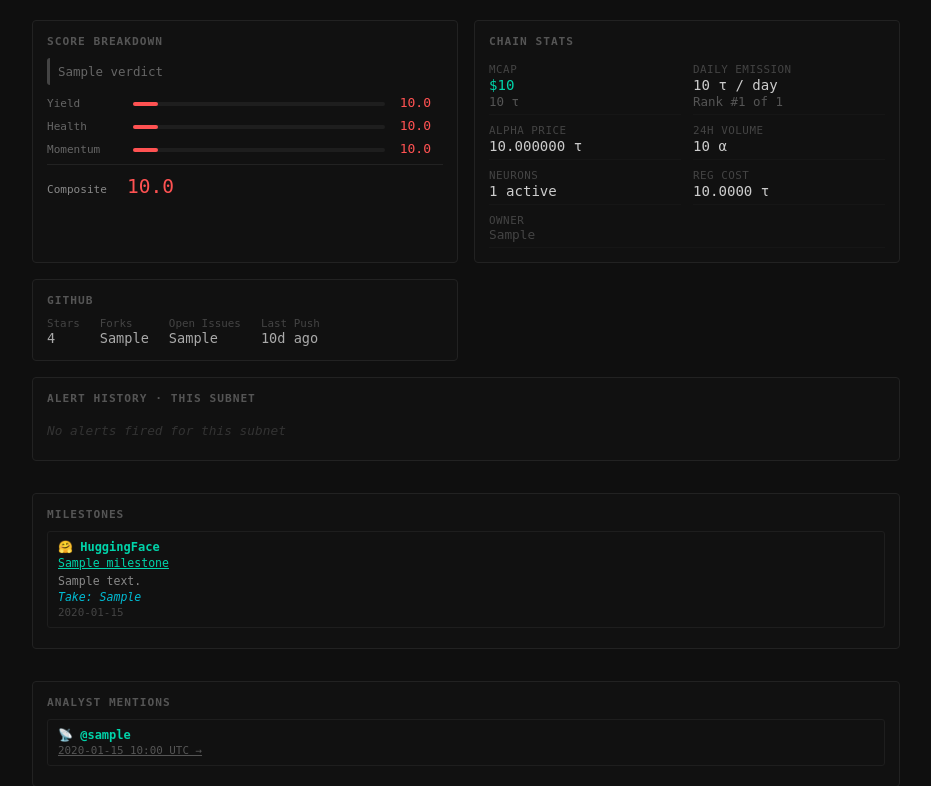
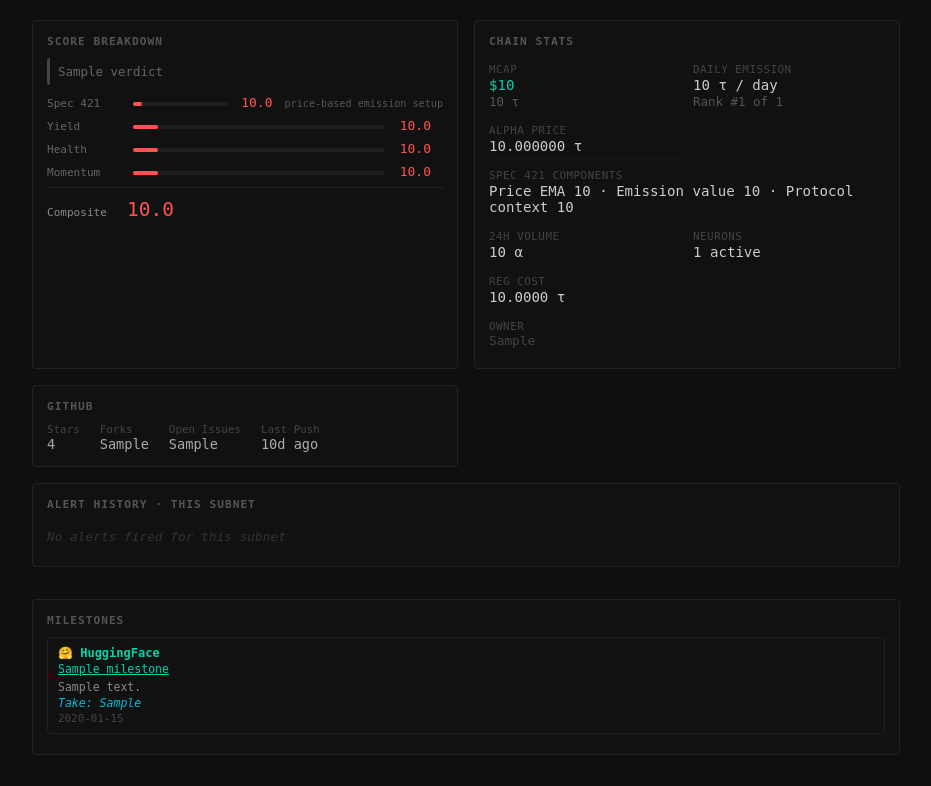
Before and after one commit to Jeremya/bittensor-subnet-watcher, a FastAPI app: template web/templates/subnet.html in a window 1280 px wide. Shown: the part 40-826 px from the top of the page, without its empty margins (174-1105 px from the left). Run offline with FastAPI, Linux system fonts and the light colour scheme; the template is opened without the code that fills it: most values are stand-ins (such as "Sample title", 1, 10 or a date in 2020); parts of the project's set-up code (start-up, migrations or seed data) failed here and were passed over.

Commit message:
feat: show spec 421 score context

```diff
--- a/web/routes.py
+++ b/web/routes.py
@@ -400,6 +400,7 @@ def create_app(db: aiosqlite.Connection) -> FastAPI:
                 pos["allocation_pct"] = aggregate["allocation_pct"] * 100
                 snap = snapshots_by_netuid.get(pos["netuid"])
                 pos["score"] = snap.get("composite_score") if snap else None
+                pos["spec421_score"] = snap.get("spec421_score") if snap else None
                 pos["recommendation"] = recs["table_actions"].get(
                     pos["netuid"],
                     {
--- a/web/templates/index.html
+++ b/web/templates/index.html
@@ -135,6 +135,7 @@
       <thead>
         <tr>
           <th>#</th><th>Subnet</th><th>Score</th>
+          <th>Spec 421</th>
           <th>Em. Rank</th><th>MC. Rank</th>
           <th>MCap</th><th>Emit/day</th><th>Trend</th>
         </tr>
@@ -145,6 +146,10 @@
         {% set cls = "score-high" if score and score >= 70
                      else ("score-med" if score and score >= 40
                      else ("score-low" if score else "score-null")) %}
+        {% set s421 = row.spec421_score %}
+        {% set s421_cls = "score-high" if s421 is not none and s421 >= 70
+                          else ("score-med" if s421 is not none and s421 >= 40
+                          else ("score-low" if s421 is not none else "score-null")) %}
         {% set trend_cls = "trend-up" if row.trend == "▲"
                            else ("trend-down" if row.trend == "▼" else "trend-flat") %}
         <tr class="clickable" data-category="{{ row.category or '' }}" onclick="location.href='/subnet/{{ row.netuid }}'">
@@ -161,6 +166,7 @@
             </span>
           </td>
           <td class="{{ cls }}">{{ "%.1f"|format(score) if score else "—" }}</td>
+          <td class="{{ s421_cls }}">{{ "%.1f"|format(s421) if s421 is not none else "—" }}</td>
           <td>{{ ("#" ~ row.emission_rank) if row.emission_rank else "—" }}</td>
           <td>{{ ("#" ~ row.mcap_rank) if row.mcap_rank else "—" }}</td>
           <td>{{ fmt_usd(row.alpha_mcap_usd) }}</td>
--- a/web/templates/portfolio.html
+++ b/web/templates/portfolio.html
@@ -158,6 +158,7 @@
           <th>Subnet</th>
           <th>Alloc</th>
           <th>Score</th>
+          <th>Spec 421</th>
           <th>TAO Value</th>
           <th>USD Value</th>
           <th>P&amp;L</th>
@@ -173,6 +174,7 @@
           </td>
           <td>{{ "%.1f"|format(pos.allocation_pct) }}%</td>
           <td>{{ "%.1f"|format(pos.score) if pos.score is not none else "—" }}</td>
+          <td>{{ "%.1f"|format(pos.spec421_score) if pos.spec421_score is not none else "—" }}</td>
           <td>{{ fmt_tao(pos.tao_value) }}</td>
           <td>{{ fmt_usd(pos.usd_value) }}</td>
           <td>{{ fmt_pnl(pos.pnl_tao, pos.pnl_pct) }}</td>
@@ -186,6 +188,7 @@
         {% endfor %}
         <tr class="total-row">
           <td>Total</td>
+          <td>—</td>
           <td>—</td>
           <td>—</td>
           <td>{{ fmt_tao(wallet.total_tao) }}</td>
--- a/web/templates/subnet.html
+++ b/web/templates/subnet.html
@@ -98,6 +98,23 @@
                     else "monitor") %}
       <div class="verdict {{ vcls }}">{{ verdict }}</div>
       {% endif %}
+
+      {# Spec 421 score row #}
+      {% set s421 = snap.spec421_score %}
+      {% set s421_cls = score_cls(s421) %}
+      <div class="score-row">
+        <span class="score-label">Spec 421</span>
+        {% if s421 is not none %}
+        <div class="score-bar-wrap">
+          <div class="score-bar {{ s421_cls }}" style="width:{{ [(s421 or 0)|int, 100]|min }}%; background:{% if s421 >= 70 %}#00c853{% elif s421 >= 40 %}#ffd600{% else %}#ff5252{% endif %}"></div>
+        </div>
+        <span class="score-val {{ s421_cls }}">{{ "%.1f"|format(s421) }}</span>
+        {% else %}
+        <div class="score-bar-wrap"></div>
+        <span class="score-val" style="color:#555">—</span>
+        {% endif %}
+        <span class="score-why">price-based emission setup</span>
+      </div>
 
       {# Yield score row #}
       {% set y = snap.yield_score %}
@@ -201,6 +218,15 @@
           {% else %}
           <span class="stat-value" style="color:#555">—</span>
           {% endif %}
+        </div>
+
+        <div class="stat full-width">
+          <span class="stat-label">Spec 421 Components</span>
+          <span class="stat-value">
+            Price EMA {{ "%.0f"|format(snap.price_ema_score) if snap.price_ema_score is not none else "—" }}
+            · Emission value {{ "%.0f"|format(snap.emission_value_score) if snap.emission_value_score is not none else "—" }}
+            · Protocol context {{ "%.0f"|format(snap.protocol_context_score) if snap.protocol_context_score is not none else "—" }}
+          </span>
         </div>
 
         <div class="stat">
```
Also changed, not shown: tests/web/test_portfolio_route.py (+7 -0 lines), tests/web/test_routes.py (+25 -0 lines).
